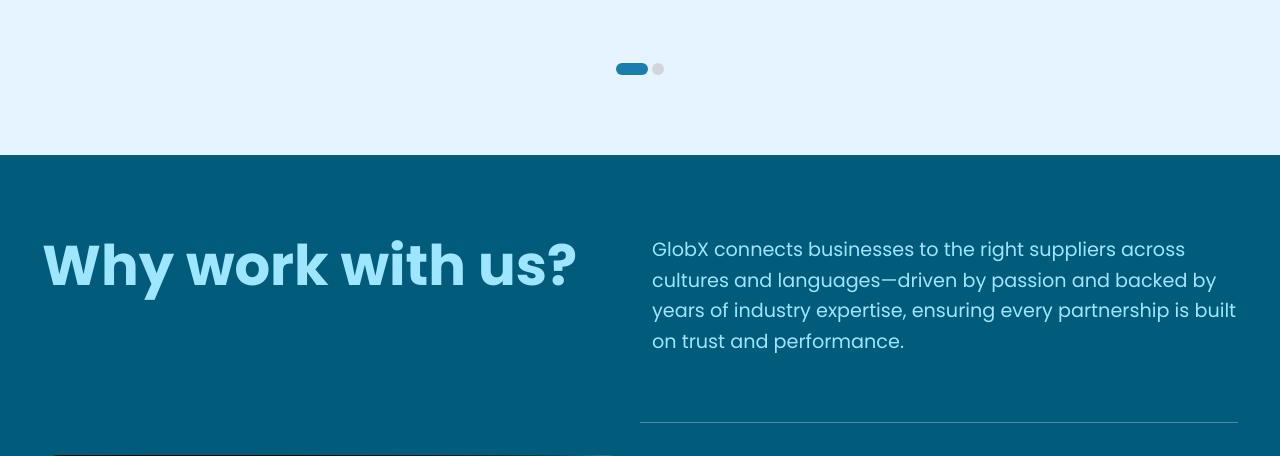
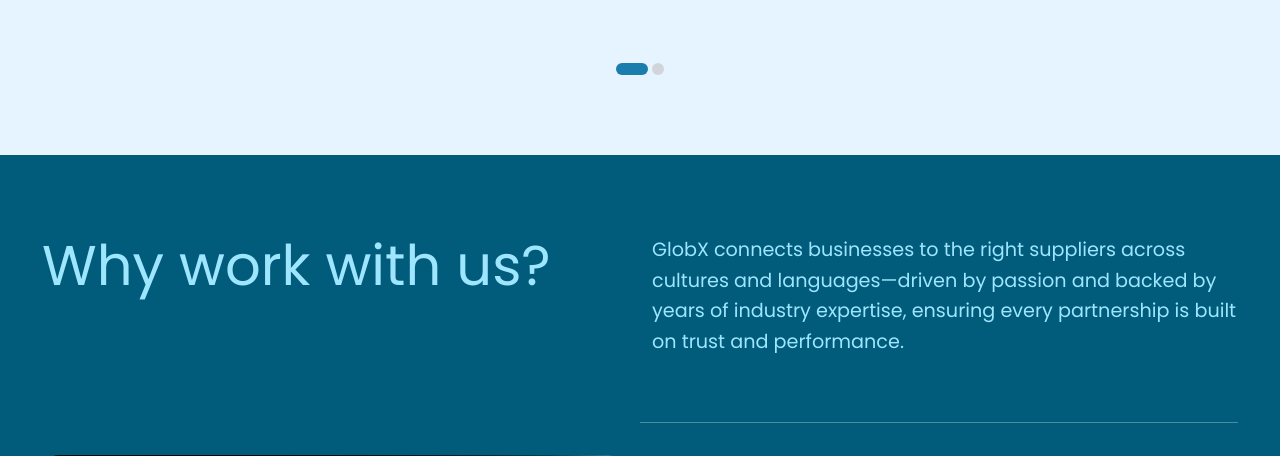
Before and after one commit to HamidAlvi768/GlobxRedesign, a PHP site: page / in a window 1280 px wide. Shown: the part 3958-4414 px from the top of the page. Run offline with PHP 8.4, Linux system fonts and the light colour scheme.

Commit message:
Update font weight in why-work-with-us.css to use CSS variable for consistency across styles.

```diff
--- a/why-work-with-us.css
+++ b/why-work-with-us.css
@@ -15,7 +15,7 @@
 
 .gx-why-work-title {
   font-size: 3.5rem;
-  font-weight: 700;
+  font-weight: var(--fw-regular);
   line-height: 1.1;
   margin-bottom: 1rem;
   color: var(--primary-light-2);
```
